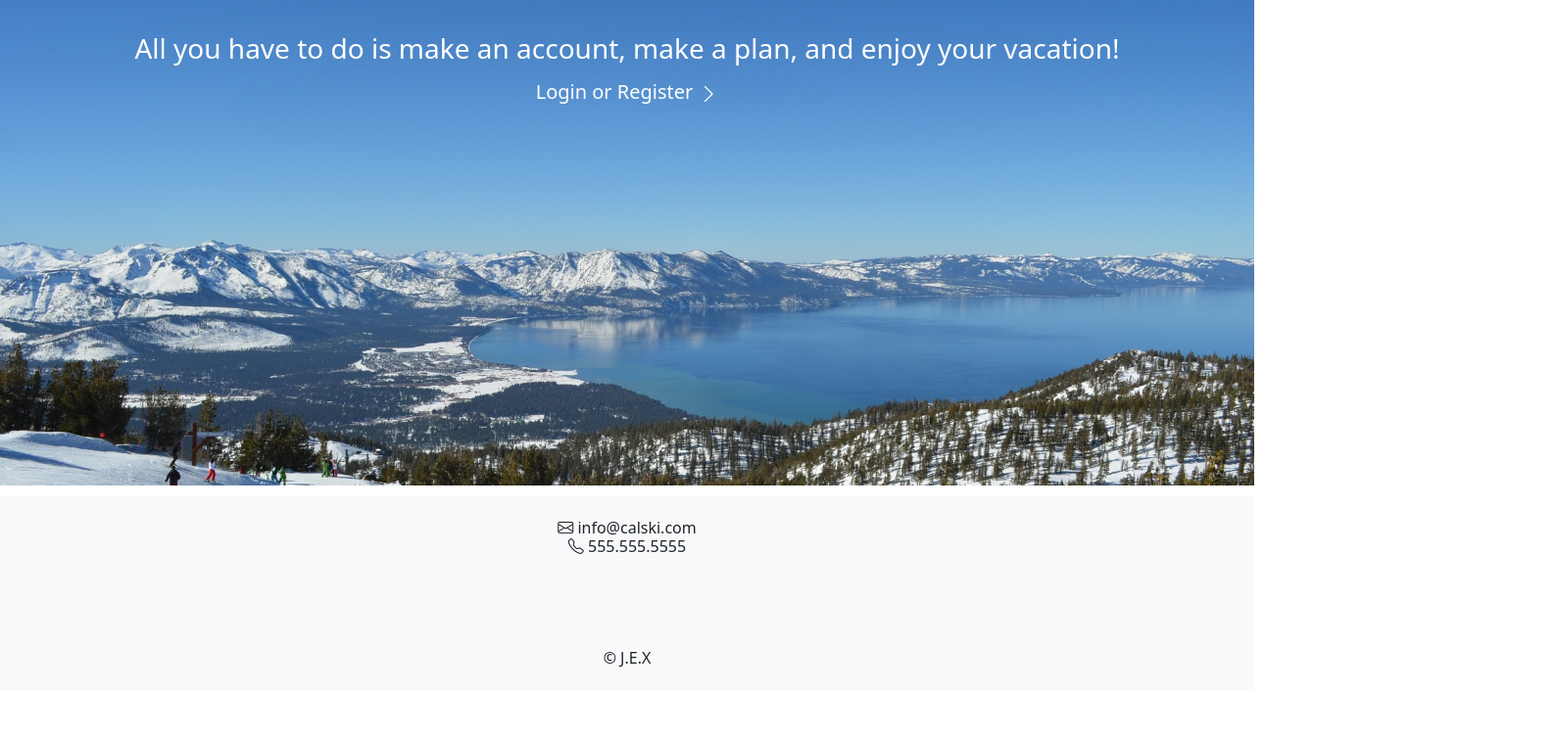
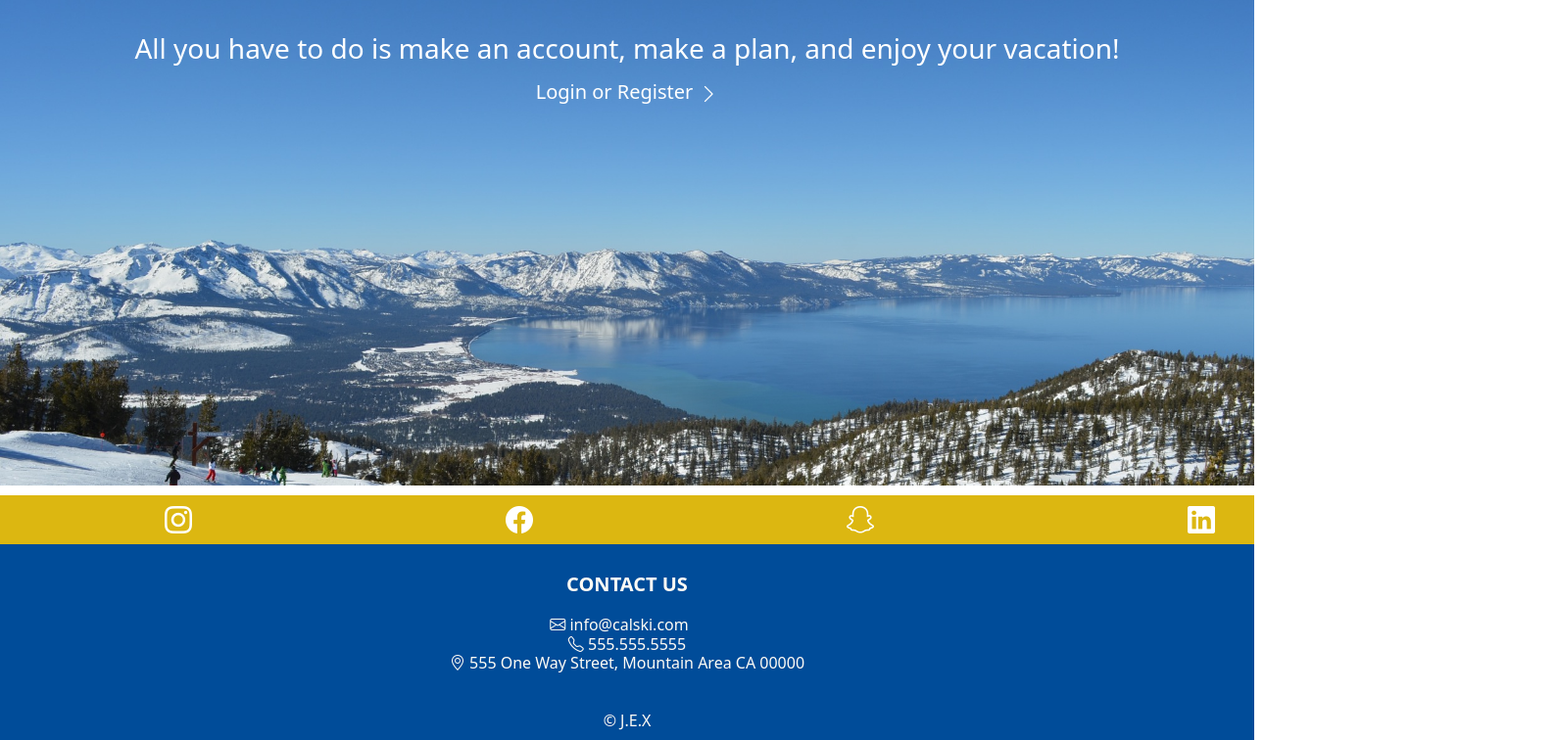
Before and after one commit to jyekang/CalSki, a React (Vite) app in the folder client/: page / in a window 1280 px wide. Shown: the part 800-1556 px from the top of the page at 98% size, 1588 px wide, since content can reach past the window. Before the commit the page ends 1506 px from the top, so only its background shows below. Built offline with nearby package versions, Linux system fonts and the light colour scheme.

Commit message:
footer revised

```diff
--- a/client/src/App.css
+++ b/client/src/App.css
@@ -72,7 +72,27 @@
 .footer h6 {
   display: block;
   margin: 0;
+  color:rgb(255, 251, 245);
 }
+
+
+.icon-row {
+    background-color: rgb(220, 183, 17);
+    display: flex;
+    align-items: center;
+    justify-content: flex-start;
+    padding: 0 40px;
+  }
+
+.icon-row .bi {
+    color: white;
+  }
+
+  .icon-row h3 {
+    margin: 0;
+    margin-left: 160px;
+    margin-right: 160px
+  }
 
 .nav-bar {
   font-size: 20px;
--- a/client/src/components/Footer.jsx
+++ b/client/src/components/Footer.jsx
@@ -1,9 +1,28 @@
 const Footer = () => {
   return (
-    <div className="footer d-flex align-items-center justify-content-center" style={{backgroundColor:'rgb(248,249,250)'}}>
-        <div >
-          <h6 className="mr-3"><i class="bi bi-envelope"></i> info@calski.com</h6>
+   <div>
+
+   <div class="icon-row p-2">
+   <div class="d-flex justify-content-between w-100">
+        <h3><i class="bi bi-instagram"></i></h3>
+        <h3><i class="bi bi-facebook"></i></h3>
+        <h3><i class="bi bi-snapchat"></i></h3>
+        <h3><i class="bi bi-linkedin"></i></h3>
+        <h3><i class="bi bi-google"></i></h3>
+    </div>
+    </div>
+
+
+
+
+
+
+    <div className="footer d-flex align-items-center justify-content-center" style={{backgroundColor:'rgb(0, 76, 153)'}}>
+    <div className="d-flex flex-column align-items-center">
+      <h6 style={{fontSize: '20px', fontWeight: 'bold', marginTop: '20px',   marginBottom: '20px'}}>CONTACT US</h6>
+      <h6 className="me-3"><i class="bi bi-envelope"></i> info@calski.com</h6>
       <h6><i class="bi bi-telephone"></i> 555.555.5555</h6>
+      <h6><i class="bi bi-geo-alt"></i> 555 One Way Street, Mountain Area CA 00000</h6>
     </div>
 
     <div class="w-100"></div>
@@ -12,15 +31,13 @@ const Footer = () => {
         <h6 className="m-0">© J.E.X</h6>
     </div>
 
-        <div>
-        <h6 className="m-0">
-          <a href="https://www.facebook.com" target="_blank" rel="noopener noreferrer"><i class="fab fa-facebook"></i></a>
-          <a href="https://www.twitter.com" target="_blank" rel="noopener noreferrer"><i class="fab fa-twitter"></i></a>
-          <a href="https://www.instagram.com" target="_blank" rel="noopener noreferrer"><i class="fab fa-instagram"></i></a>
-        </h6>
+
 </div>
+
 </div>
-  )
-}
 
-export default Footer
+
+
+    )}
+
+    export default Footer;
```
Lines whose indentation alone changed are shown as unchanged.
